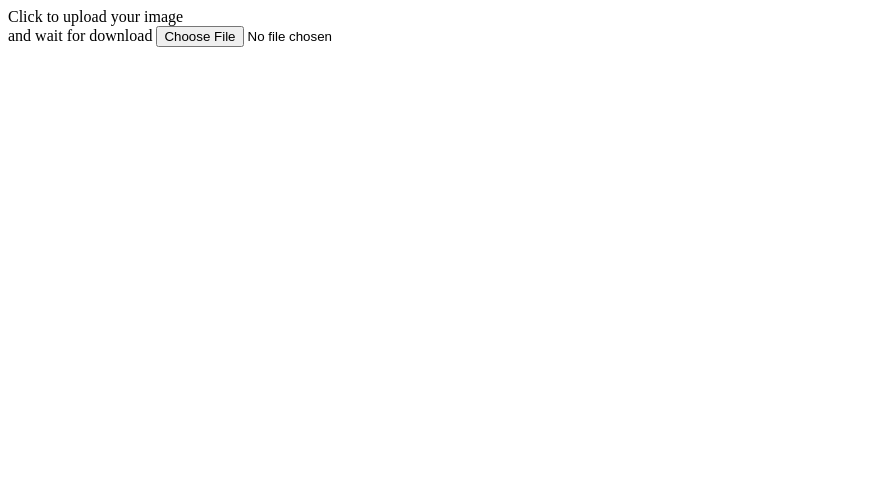
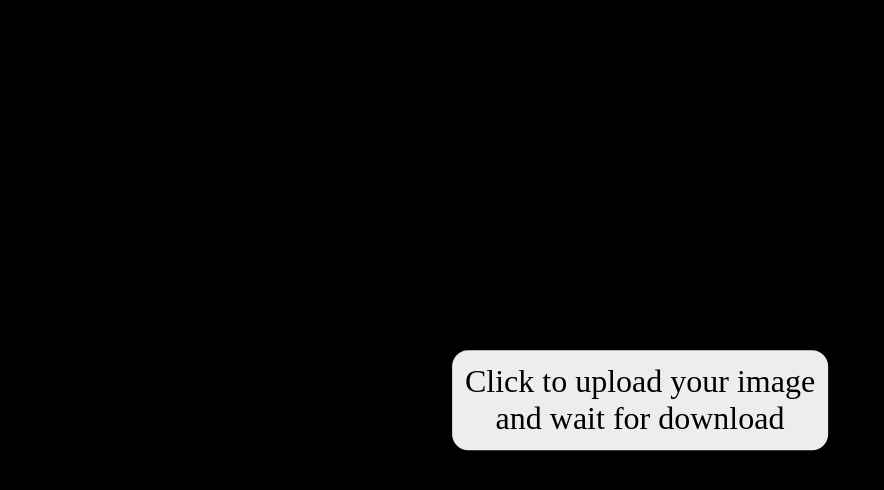
Before and after one commit to vladboj/image-pixels-exporter, a plain HTML site: page index.html in a window 1280 px wide. Shown: the whole page, without its empty margins (0-884 px from the left). Drawn offline with Linux system fonts and the light colour scheme.

Commit message:
Fix path

```diff
--- a/index.html
+++ b/index.html
@@ -4,7 +4,7 @@
     <meta charset="UTF-8" />
     <meta name="viewport" content="width=device-width, initial-scale=1.0" />
     <title>Image Pixels Exporter</title>
-    <link rel="stylesheet" href="./src/styles.css" />
+    <link rel="stylesheet" href="./style.css" />
   </head>
   <body>
     <label for="file-upload" class="custom-file-upload"
@@ -12,6 +12,6 @@
     </label>
     <input type="file" id="file-upload" accept=".png, .jpg, .jpeg" />
     <canvas id="canvas" style="display: none"></canvas>
-    <script type="module" src="../src/index.js"></script>
+    <script type="module" src="./src/index.js"></script>
   </body>
 </html>
```
